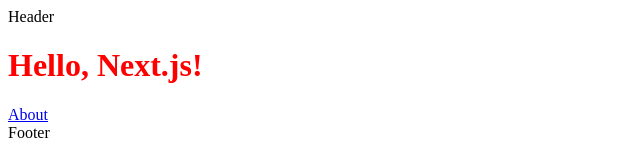
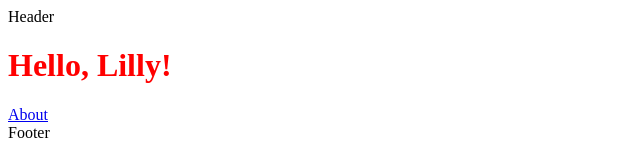
Before and after one commit to bulnes/lilly-new-site, a Next.js app: page / in a window 1280 px wide. Shown: the top 160 px of the page, without its empty margins (0-640 px from the left). Built offline with nearby package versions, Linux system fonts and the light colour scheme.

Commit message:
feat: add static arch

```diff
--- /dev/null
+++ b/next.config.js
@@ -0,0 +1,8 @@
+/**
+ * @type {import('next').NextConfig}
+ */
+const nextConfig = {
+  output: "export",
+};
+
+module.exports = nextConfig;
--- a/pages/index.jsx
+++ b/pages/index.jsx
@@ -5,12 +5,20 @@
   color: red;
 `;
 
-export default function Page() {
+export default function Index({ title }) {
   return (
     <>
-      <Title>Hello, Next.js!</Title>
+      <Title>{title}</Title>
 
       <Link href="/about">About</Link>
     </>
   );
 }
+
+export function getStaticProps() {
+  return {
+    props: {
+      title: "Hello, Lilly!",
+    },
+  };
+}
```
Also changed, not shown: utils/styles/global-styles.ts (added).
